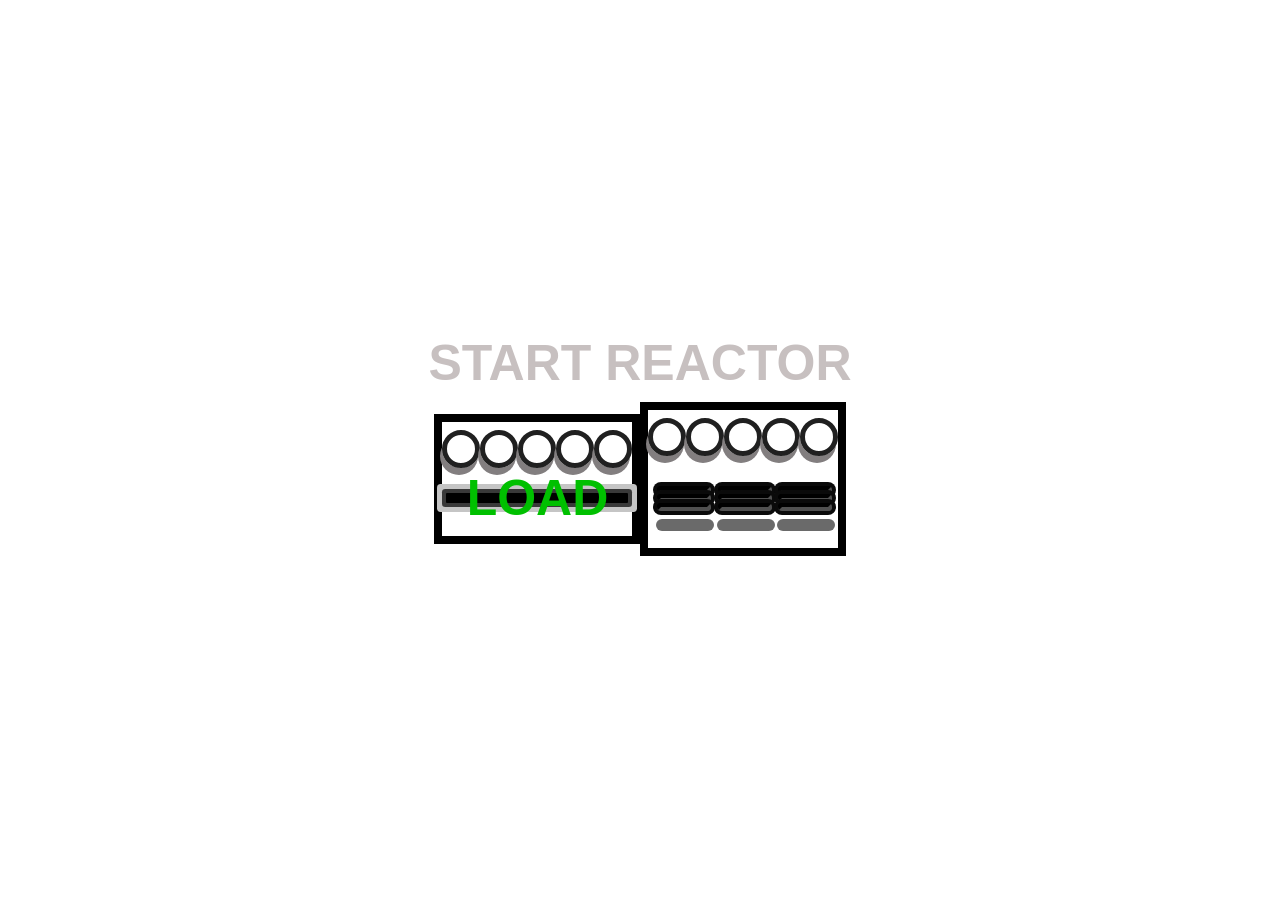
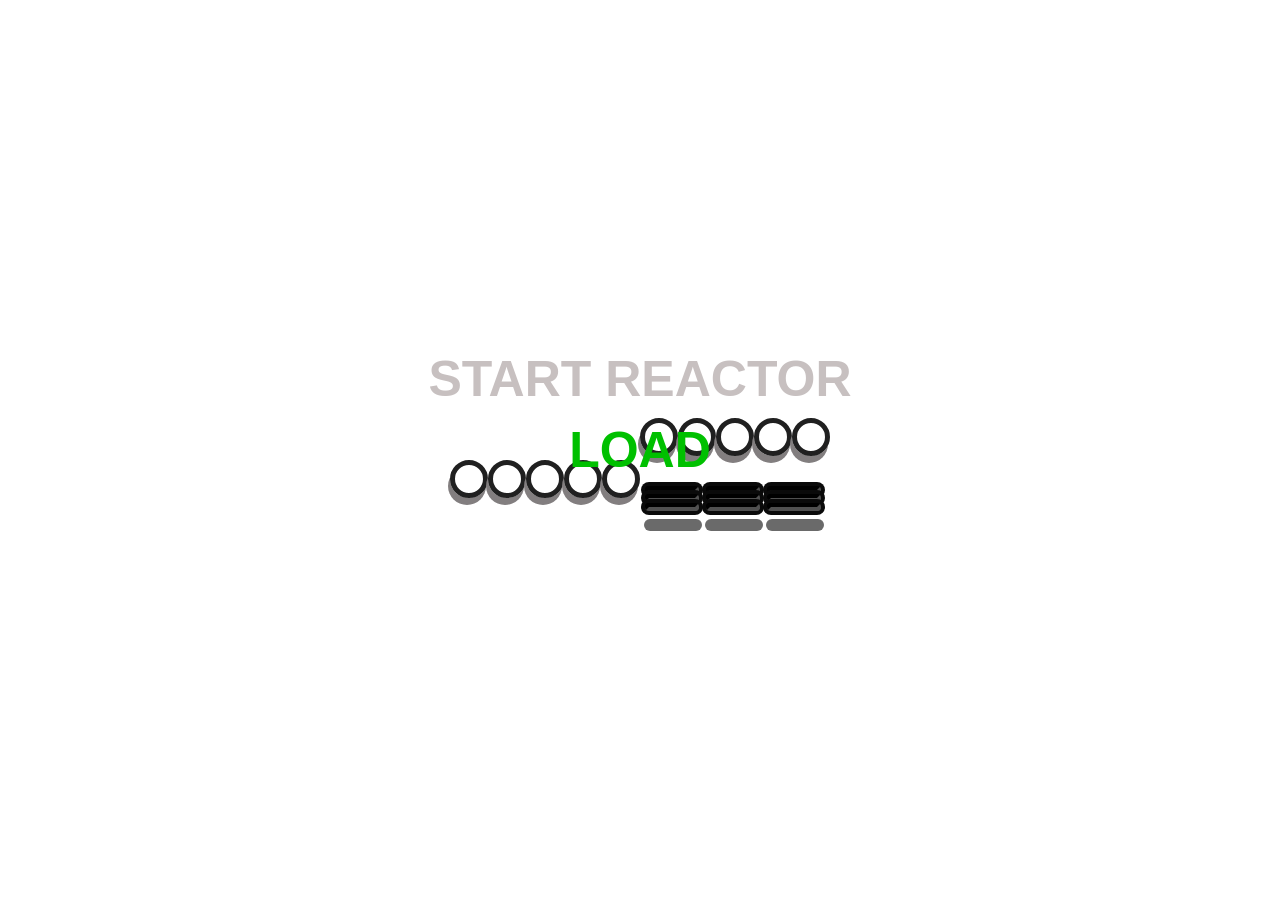

Translate game to English, merge LOAD/PLAY into a single button, add README

--- a/styles/styles.css
+++ b/styles/styles.css
@@ -36,7 +36,7 @@ h1 {
 .btns h1 {
   cursor: pointer;
   color: #00c000;
-  animation: pisca 2s infinite;
+  animation: blink 2s infinite;
   font-weight: 800;
 }
 
@@ -44,7 +44,7 @@ h1 {
   color: #032a03;
 }
 
-@keyframes pisca {
+@keyframes blink {
   0% {
     opacity: 1;
   }
@@ -87,7 +87,7 @@ h1 {
   width: 86%;
 }
 
-.painel {
+.panel {
   border: 8px solid black;
   display: flex;
   justify-content: center;
@@ -97,7 +97,7 @@ h1 {
   background-repeat: no-repeat;
 }
 
-.boxPainel {
+.panelBox {
   display: flex;
   flex-direction: column;
   padding: 4%;
@@ -129,7 +129,7 @@ h1 {
   box-shadow: -2px 7px #827e7f;
 }
 
-.painelMemory {
+.memoryPanel {
   position: relative;
   display: grid;
   grid-template-columns: repeat(3, 33.3%);
@@ -218,10 +218,6 @@ h1 {
 .last {
   box-shadow: 0px 0px 0px 4px rgb(10, 10, 10), 2px 22px 0px -9px#575757,
     1px 18px 0px 2px #6a6a6a;
-}
-
-.teste {
-  font-size: 3rem;
 }
 
 @keyframes errorLed {
